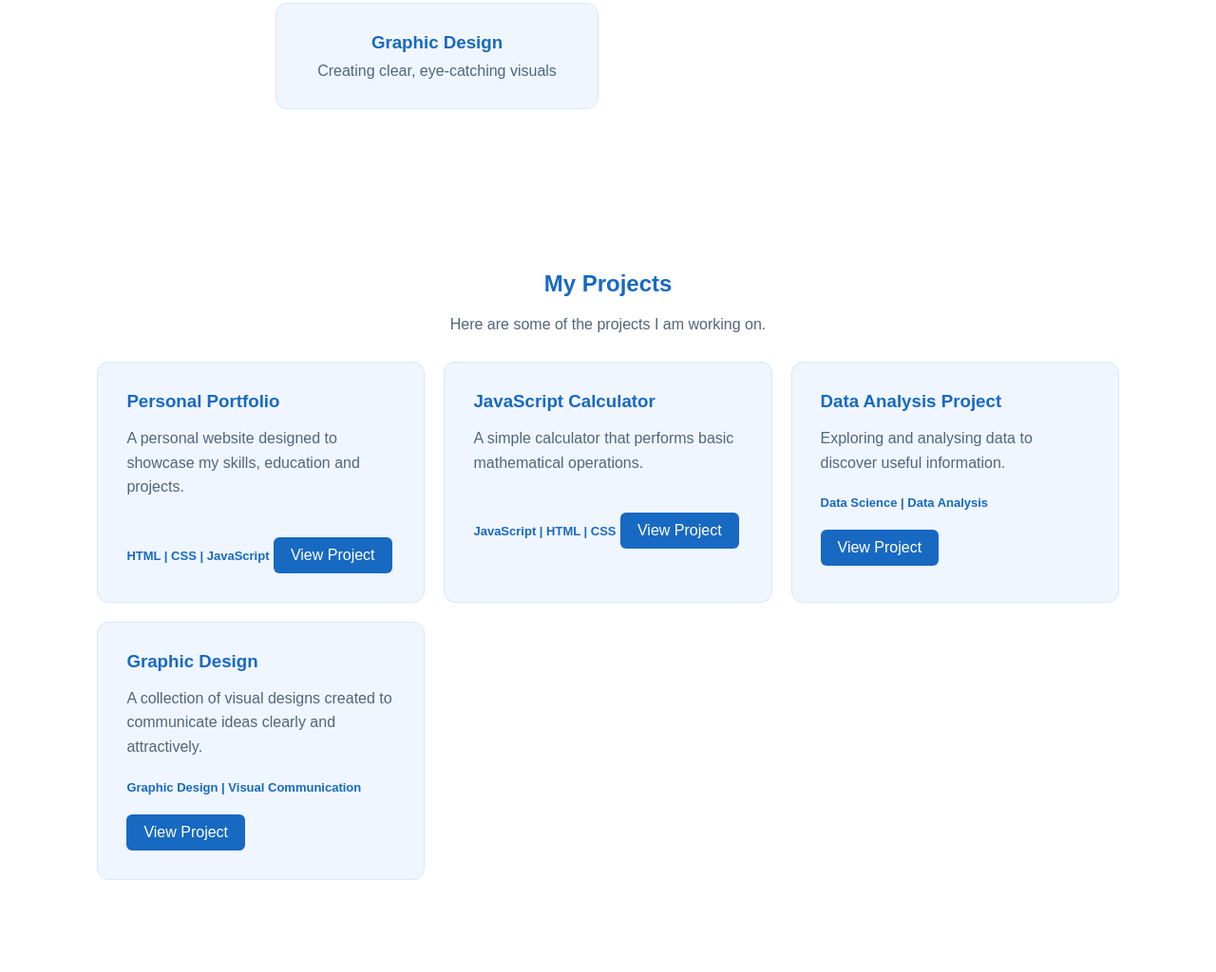
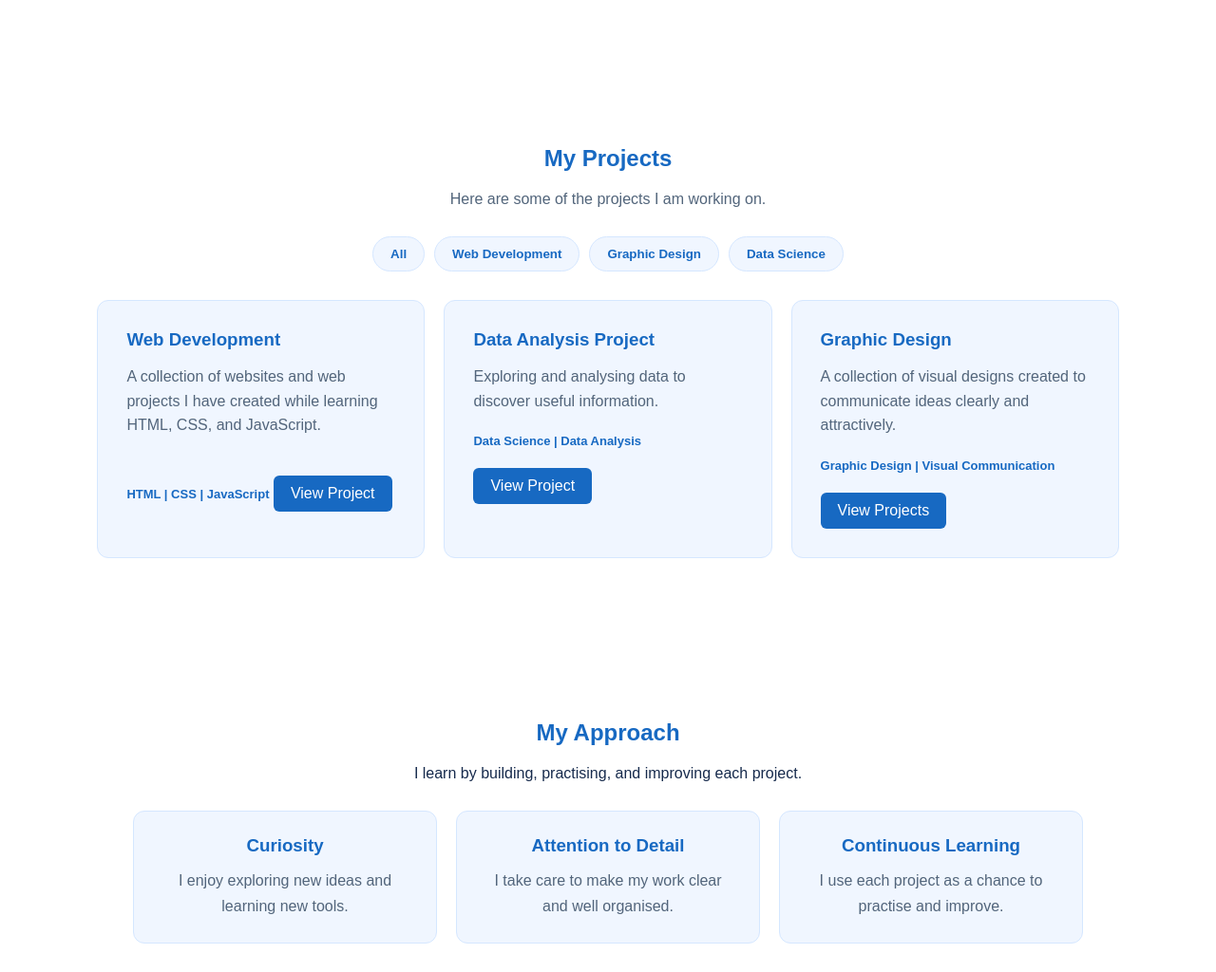
Before and after one commit to Haneefah09/haneey-portfolio, a plain HTML site: page index.html in a window 1280 px wide. Shown: the part 1776-2800 px from the top of the page at 95% size. Drawn offline with Linux system fonts and the light colour scheme.

Commit message:
Add files via upload

```diff
--- a/index.html
+++ b/index.html
@@ -16,10 +16,11 @@
       <ul>
   <li><a href="#home">Home</a></li>
   <li><a href="#about">About</a></li>
-        <li><a href="#projects">Projects</a></li>
+  <li><a href="#skills">Skills</a></li>
+  <li><a href="#projects">My Work</a></li>
+  <li><a href="#approach">My Approach</a></li>
+  <li><a href="#education">Education</a></li>
   <li><a href="#contact">Contact</a></li>
-        <li><a href="#skills">Skills</a></li>
-        <li><a href="#education">Education</a></li>
 </ul>
     </nav>
   </header>
@@ -28,15 +29,14 @@
     <div class="hero-text">
       <p class="welcome">WELCOME TO MY PORTFOLIO</p>
 
-      <h1>Hello, I'm Haneefah.</h1>
+      <h1>Hi, I'm Haneefah.</h1>
 
-      <h2>Aspiring Web Developer & Data Scientist</h2>
+       <h2>Aspiring Web Developer | Data Science Student | Graphic Design Learner</h2>
 
         <p>
-        I enjoy building websites, exploring data
-        and using technology to solve problems.
+            I enjoy building websites, exploring data, and creating clear visual designs.
+            I’m learning by making practical projects and sharing what I build.
         </p>
-
       <a href="#projects" class="btn">View My Projects</a>
        <a href="#contact" class="btn secondary">Contact Me</a>
     </div>
@@ -109,11 +109,6 @@
       <p>Data Analysis</p>
     </div>
 
-    <div class="skill-card">
-  <h3>Graphic Design</h3>
-  <p>Creating clear, eye-catching visuals</p>
-</div>
-
   </div>
 </section>
 
@@ -125,30 +120,24 @@
   <p class="project-intro">
     Here are some of the projects I am working on.
   </p>
-
+     <div class="project-filters">
+     <button type="button" data-filter="all">All</button>
+     <button type="button" data-filter="web">Web Development</button>
+     <button type="button" data-filter="design">Graphic Design</button>
+     <button type="button" data-filter="data">Data Science</button>
+  </div>
   <div class="projects-container">
-
-    <div class="project-card">
-      <h3>Personal Portfolio</h3>
+    <div class="project-card" data-category="web">
+    <h3>Web Development</h3>
      <p>
-        A personal website designed to showcase
-        my skills, education and projects.
+        A collection of websites and web projects I have created
+        while learning HTML, CSS, and JavaScript.
      </p>
        <span>HTML | CSS | JavaScript</span>
        <a href="#" class="project-btn">View Project</a>
     </div>
 
-    <div class="project-card">
-      <h3>JavaScript Calculator</h3>
-      <p>
-        A simple calculator that performs
-        basic mathematical operations.
-      </p>
-      <span>JavaScript | HTML | CSS</span>
-      <a href="#" class="project-btn">View Project</a>
-    </div>
-
-    <div class="project-card">
+    <div class="project-card" data-category="data">
       <h3>Data Analysis Project</h3>
       <p>
         Exploring and analysing data to
@@ -158,20 +147,39 @@
       <a href="#" class="project-btn">View Project</a>
     </div>
 
-   <div class="project-card">
+   <div class="project-card" data-category="design">
       <h3>Graphic Design</h3>
-  <!-- <img src="images/HaneeyTech.png" alt="Graphic design by Haneey"> -->
      <p>
        A collection of visual designs created to communicate
        ideas clearly and attractively.
       </p>
       <span>Graphic Design | Visual Communication</span>
-     <a href="#" class="project-btn">View Project</a>
+      <a href="graphic-projects.html" class="project-btn">View Projects</a>
 </div>
-
   </div>
 </section>
 
+<section id="approach">
+  <h2>My Approach</h2>
+  <p>I learn by building, practising, and improving each project.</p>
+
+  <div class="approach-container">
+    <div class="approach-card">
+      <h3>Curiosity</h3>
+      <p>I enjoy exploring new ideas and learning new tools.</p>
+    </div>
+
+    <div class="approach-card">
+      <h3>Attention to Detail</h3>
+      <p>I take care to make my work clear and well organised.</p>
+    </div>
+
+    <div class="approach-card">
+      <h3>Continuous Learning</h3>
+      <p>I use each project as a chance to practise and improve.</p>
+    </div>
+  </div>
+</section>
 
 <section id="education">
   <h2>My Education</h2>
@@ -218,7 +226,6 @@
     </a>
 
 
-
   </div>
 </section>
 
--- a/script.js
+++ b/script.js
@@ -1,2 +1,12 @@
 
-console.log("Welcome to Haneey's Portfolio!");
+console.log("Welcome to Hanney's Portfolio!");
+document.querySelectorAll(".project-filters button").forEach((button) => {
+  button.addEventListener("click", () => {
+    const selectedCategory = button.dataset.filter;
+
+    document.querySelectorAll(".project-card").forEach((card) => {
+      const showCard =selectedCategory === "all" ||card.dataset.category === selectedCategory;
+      card.style.display = showCard ? "" : "none";
+    });
+  });
+});
--- a/style.css
+++ b/style.css
@@ -377,14 +377,51 @@ footer {
   border-radius: 20px;
   border: 3px solid white;
 }
-/* .project-card {
-  min-width: 0;
+
+.project-filters {
+  display: flex;
+  justify-content: center;
+  flex-wrap: wrap;
+  gap: 10px;
+  margin: 20px 0 30px;
 }
 
-.project-card img {
-  display: block;
-  width: 100%;
-  max-height: 420px;
-  object-fit: contain;
-  margin: 15px 0;
-} */
+.project-filters button {
+  background: #f0f6ff;
+  color: #1769c2;
+  border: 1px solid #d5e7ff;
+  border-radius: 20px;
+  padding: 10px 18px;
+  font-weight: bold;
+  cursor: pointer;
+}
+
+.project-filters button:hover {
+  background: #1769c2;
+  color: white;
+}
+
+.approach-container {
+  display: grid;
+  grid-template-columns: repeat(auto-fit, minmax(220px, 1fr));
+  gap: 20px;
+  max-width: 1000px;
+  margin: 30px auto;
+}
+
+.approach-card {
+  background: #f0f6ff;
+  padding: 25px;
+  border: 1px solid #d5e7ff;
+  border-radius: 12px;
+}
+
+.approach-card h3 {
+  color: #1769c2;
+  margin-bottom: 12px;
+}
+
+.approach-card p {
+  color: #52657b;
+  line-height: 1.7;
+}
```
Lines whose indentation alone changed are shown as unchanged.
